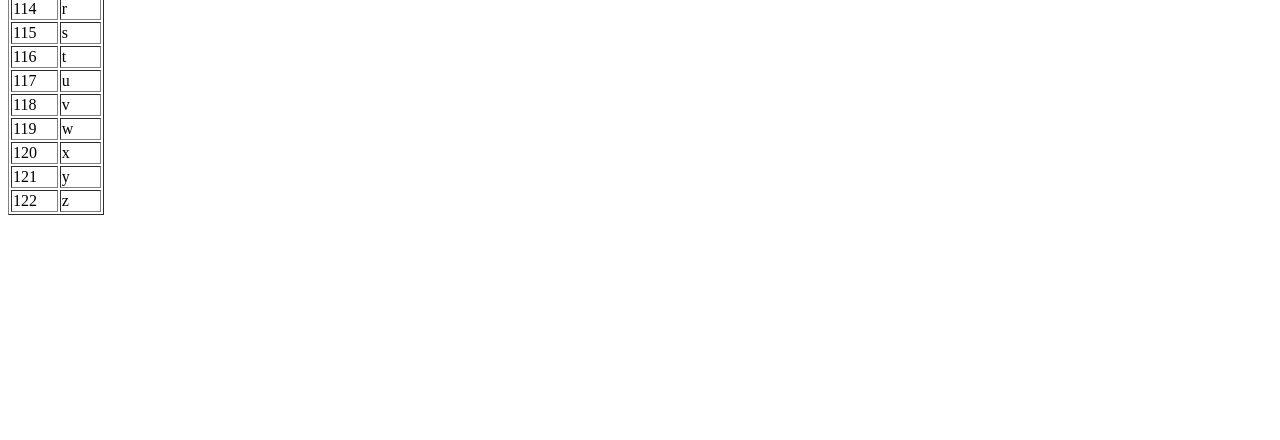
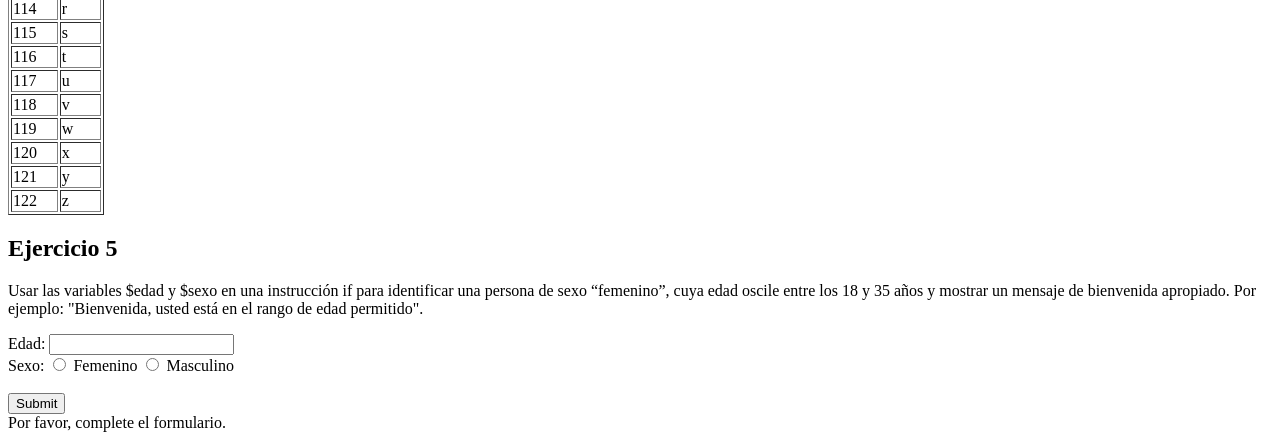
Before and after one commit to ArelyFlowers/tecnologiasw, a PHP site: page /tecnologiasw/ in a window 1280 px wide. Shown: the part 1252-1692 px from the top of the page. Before the commit the page ends 1467 px from the top, so only its background shows below. Run offline with PHP 8.4, Linux system fonts and the light colour scheme.

Commit message:
Cargando ejercicio 5 de p04

```diff
--- a/practicas/P04/index.php
+++ b/practicas/P04/index.php
@@ -123,5 +123,48 @@
             echo '</table>';
         ?>
 
+<h2>Ejercicio 5 </h2>
+           <p>Usar las variables $edad y $sexo en una instrucción if para identificar una persona de
+           sexo “femenino”, cuya edad oscile entre los 18 y 35 años y mostrar un mensaje de
+            bienvenida apropiado. Por ejemplo: "Bienvenida, usted está en el rango de edad permitido".</p>
+
+
+        <form action="http://localhost/tecnologiasw/practicas/p04/index.php" method="post">
+        Edad: <input type="number" name="edad" required><br>
+        Sexo: <input type="radio" name="sexo" value="femenino" required> Femenino
+        <input type="radio" name="sexo" value="masculino" required> Masculino<br><br>
+        <input type="submit" >
+        </form>
+
+    <?php
+        if (isset($_POST["edad"]) && isset($_POST["sexo"]))  {
+        $edad = $_POST['edad'];
+        $sexo = $_POST['sexo'];
+
+        if ($sexo == "femenino" && $edad >= 18 && $edad <= 35)
+        {
+            echo "Edad: ";
+            echo $_POST["edad"];
+            echo '<br>';
+            echo "Sexo: ";
+            echo $_POST["sexo"];
+            echo '<br>';
+            echo "Bienvenida, usted está en el rango de edad y sexo permitido.";
+        } else {
+            echo "Edad: ";
+            echo $_POST["edad"];
+            echo '<br>';
+            echo "Sexo: ";
+            echo $_POST["sexo"];
+            echo '<br>';
+            echo "Lo sentimos, usted no cumple con la edad y sexo permitido.";
+        }
+        }
+        else {
+        echo "Por favor, complete el formulario.";
+    }
+?>
+
+
 </body>
 </html>
```
